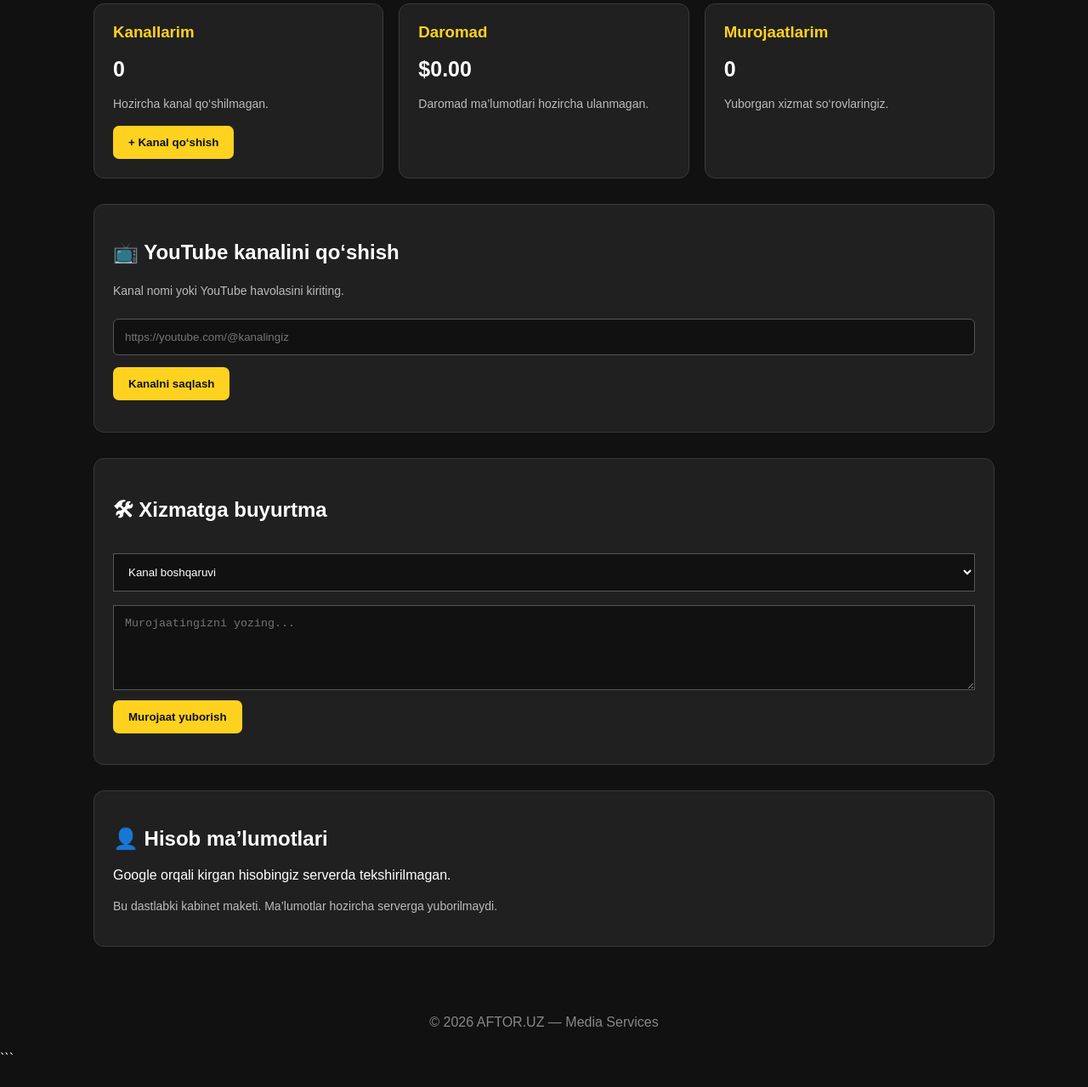
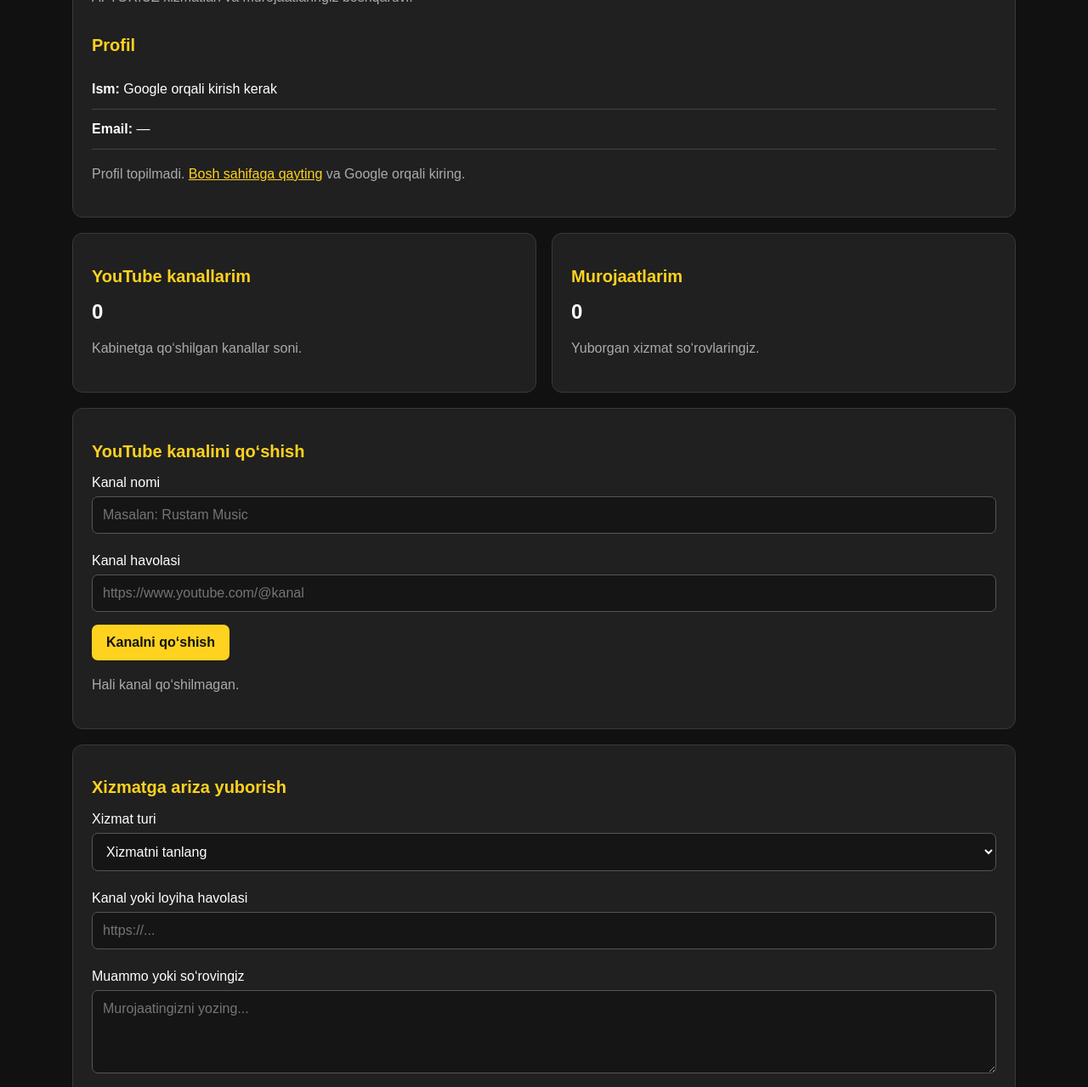
Before and after one commit to RUSTAMMUSIC/webrtc-chat-site, a website: page dashboard.html in a window 1280 px wide. Shown: the part 235-1514 px from the top of the page at 85% size. Before the commit the page ends 1490 px from the top, so only its background shows below. Drawn offline with Linux system fonts and the light colour scheme.

Commit message:
Update dashboard.html

````diff
--- a/dashboard.html
+++ b/dashboard.html
@@ -3,112 +3,197 @@
 <html lang="uz">
 <head>
 <meta charset="UTF-8">
-<meta name="viewport" content="width=device-width, initial-scale=1.0">
+<meta name="viewport" content="width=device-width, initial-scale=1">
 <title>AFTOR.UZ — Shaxsiy kabinet</title>
 <style>
+:root{--yellow:#ffd21f;--black:#111;--card:#202020;--gray:#aaa}
 *{box-sizing:border-box}
-body{margin:0;background:#111;color:#fff;font-family:Arial,sans-serif}
-header{background:#202020;padding:20px 6%;border-bottom:2px solid #ffd21f}
-.logo{font-size:27px;font-weight:bold;color:#ffd21f}
-main{max-width:1100px;margin:35px auto;padding:20px}
-h1{font-size:30px}
-.cards{display:grid;grid-template-columns:repeat(auto-fit,minmax(220px,1fr));gap:18px}
-.card{background:#202020;border:1px solid #393939;border-radius:12px;padding:22px}
-.card h3{color:#ffd21f;margin-top:0}
-.value{font-size:25px;font-weight:bold;margin:15px 0}
-.note{color:#bbb;font-size:14px;line-height:1.6}
-button{background:#ffd21f;color:#111;border:0;padding:12px 18px;border-radius:7px;font-weight:bold;cursor:pointer}
-a{color:#ffd21f}
-section{margin-top:30px}
-footer{text-align:center;padding:25px;color:#888}
+body{margin:0;background:var(--black);color:#fff;font-family:Arial,sans-serif}
+header{background:#202020;border-bottom:2px solid var(--yellow);padding:18px 5%;display:flex;justify-content:space-between;align-items:center;gap:12px;flex-wrap:wrap}
+.logo{font-size:25px;font-weight:bold}.logo span{color:var(--yellow)}
+header a{color:white;text-decoration:none}
+main{max-width:1150px;margin:30px auto;padding:0 20px}
+h1{font-size:30px}h2{font-size:20px;color:var(--yellow)}
+.muted{color:var(--gray);line-height:1.6}
+.cards{display:grid;grid-template-columns:repeat(auto-fit,minmax(240px,1fr));gap:18px}
+.card{background:var(--card);border:1px solid #393939;border-radius:12px;padding:22px;margin-bottom:18px}
+.value{font-size:24px;font-weight:bold;margin:15px 0}
+button,input,select,textarea{font:inherit}
+button{background:var(--yellow);color:#111;border:0;padding:12px 17px;border-radius:7px;font-weight:bold;cursor:pointer}
+button.secondary{background:#333;color:#fff;border:1px solid #555}
+input,select,textarea{width:100%;padding:12px;margin:7px 0 15px;background:#151515;color:white;border:1px solid #555;border-radius:7px}
+label{display:block;margin-top:8px}
+.row{display:flex;justify-content:space-between;align-items:center;gap:10px;flex-wrap:wrap}
+.item{padding:14px 0;border-bottom:1px solid #444;overflow-wrap:anywhere}
+.status{color:var(--yellow);font-size:13px}
+.hidden{display:none}
+footer{text-align:center;color:#888;padding:25px}
 </style>
 </head>
 <body>
-<header><div class="logo">AFTOR.UZ <span style="color:white">| KABINET</span></div></header>
+<header>
+  <div class="logo">AFTOR<span>.UZ</span> | KABINET</div>
+  <div class="row">
+    <a href="/">Bosh sahifa</a>
+    <button class="secondary" id="logoutBtn">Chiqish</button>
+  </div>
+</header>
+
 <main>
+  <section class="card">
+    <div class="row">
+      <div>
         <h1>Shaxsiy kabinet</h1>
-<p class="note">AFTOR.UZ xizmatlari va murojaatlaringiz boshqaruvi.</p>
+        <p class="muted">AFTOR.UZ xizmatlari va murojaatlaringiz boshqaruvi.</p>
+      </div>
+      <div id="profileIcon" style="font-size:38px">👤</div>
+    </div>
+    <h2>Profil</h2>
+    <div class="item"><strong>Ism:</strong> <span id="userName">Ma’lumot yuklanmoqda...</span></div>
+    <div class="item"><strong>Email:</strong> <span id="userEmail">—</span></div>
+    <p class="muted" id="loginMessage"></p>
+  </section>
 
   <div class="cards">
-<div class="card">
-<h3>Kanallarim</h3>
+    <section class="card">
+      <h2>YouTube kanallarim</h2>
       <div class="value" id="channelCount">0</div>
-<p class="note">Hozircha kanal qo‘shilmagan.</p>
-<button onclick="addChannel()">+ Kanal qo‘shish</button>
-</div>
-<div class="card">
-<h3>Daromad</h3>
-<div class="value">$0.00</div>
-<p class="note">Daromad ma’lumotlari hozircha ulanmagan.</p>
-</div>
-<div class="card">
-<h3>Murojaatlarim</h3>
+      <p class="muted">Kabinetga qo‘shilgan kanallar soni.</p>
+    </section>
+    <section class="card">
+      <h2>Murojaatlarim</h2>
       <div class="value" id="requestCount">0</div>
-<p class="note">Yuborgan xizmat so‘rovlaringiz.</p>
-</div>
+      <p class="muted">Yuborgan xizmat so‘rovlaringiz.</p>
+    </section>
   </div>
 
   <section class="card">
-<h2>📺 YouTube kanalini qo‘shish</h2>
-<p class="note">Kanal nomi yoki YouTube havolasini kiriting.</p>
-<input id="channelInput" placeholder="https://youtube.com/@kanalingiz"
-style="width:100%;padding:13px;margin:8px 0 14px;border-radius:6px;border:1px solid #555;background:#111;color:white">
-<br>
-<button onclick="saveChannel()">Kanalni saqlash</button>
-<div id="channelList" class="note" style="margin-top:15px"></div>
+    <h2>YouTube kanalini qo‘shish</h2>
+    <form id="channelForm">
+      <label>Kanal nomi</label>
+      <input id="channelName" required placeholder="Masalan: Rustam Music">
+      <label>Kanal havolasi</label>
+      <input id="channelUrl" type="url" required placeholder="https://www.youtube.com/@kanal">
+      <button type="submit">Kanalni qo‘shish</button>
+    </form>
+    <div id="channelList"></div>
   </section>
 
   <section class="card">
-<h2>🛠 Xizmatga buyurtma</h2>
-<select id="service" style="width:100%;padding:13px;margin:8px 0;background:#111;color:white;border:1px solid #555">
-<option>Kanal boshqaruvi</option>
+    <h2>Xizmatga ariza yuborish</h2>
+    <form id="requestForm">
+      <label>Xizmat turi</label>
+      <select id="service" required>
+        <option value="">Xizmatni tanlang</option>
+        <option>YouTube kanal boshqaruvi</option>
         <option>Mualliflik huquqi bo‘yicha maslahat</option>
-<option>Content ID bo‘yicha maslahat</option>
+        <option>Mualliflik da’vosini ko‘rib chiqish</option>
         <option>Kanal rivojlantirish strategiyasi</option>
-<option>Mualliflik da’vosini tekshirish</option>
+        <option>Musiqani platformalarga tarqatish bo‘yicha maslahat</option>
+        <option>Boshqa xizmat</option>
       </select>
-<textarea id="details" placeholder="Murojaatingizni yozing..."
-style="width:100%;height:100px;padding:13px;margin:8px 0;background:#111;color:white;border:1px solid #555"></textarea>
-<br>
-<button onclick="sendRequest()">Murojaat yuborish</button>
-<p id="notice" class="note"></p>
+      <label>Kanal yoki loyiha havolasi</label>
+      <input id="projectUrl" type="url" placeholder="https://..." required>
+      <label>Muammo yoki so‘rovingiz</label>
+      <textarea id="details" rows="4" required placeholder="Murojaatingizni yozing..."></textarea>
+      <button type="submit">Ariza yuborish</button>
+    </form>
+    <p class="muted">Ariza yuborilishi xizmat ko‘rsatilishi yoki natija kafolatlanganini anglatmaydi.</p>
   </section>
 
   <section class="card">
-<h2>👤 Hisob ma’lumotlari</h2>
-<p id="account">Google orqali kirgan hisobingiz serverda tekshirilmagan.</p>
-<p class="note">Bu dastlabki kabinet maketi. Ma’lumotlar hozircha serverga yuborilmaydi.</p>
+    <h2>Arizalarim holati</h2>
+    <div id="requestList" class="muted">Hozircha arizalar yo‘q.</div>
   </section>
 </main>
+
 <footer>© <span id="year"></span> AFTOR.UZ — Media Services</footer>
 
 <script>
-let channels=[];
-let requests=[];
-function addChannel(){
- document.getElementById('channelInput').focus();
+const $ = id => document.getElementById(id);
+const storageKey = "aftor_dashboard_v1";
+let profile = JSON.parse(localStorage.getItem("aftor_profile") || "null");
+let data = JSON.parse(localStorage.getItem(storageKey) || '{"channels":[],"requests":[]}');
+
+function saveData(){
+  localStorage.setItem(storageKey, JSON.stringify(data));
+  render();
 }
-function saveChannel(){
- const input=document.getElementById('channelInput');
- const value=input.value.trim();
- if(!value){alert('Avval kanal havolasini kiriting.');return;}
- channels.push(value);
- document.getElementById('channelCount').textContent=channels.length;
- document.getElementById('channelList').innerHTML=channels.map((c,i)=>
- (i+1)+'. '+c).join('<br>');
- input.value='';
+function safeText(value){
+  return String(value ?? "").replace(/[&<>"']/g, c => ({
+    "&":"&amp;","<":"&lt;",">":"&gt;",'"':"&quot;","'":"&#39;"
+  }[c]));
 }
-function sendRequest(){
- const details=document.getElementById('details').value.trim();
- if(!details){alert('Murojaatingizni yozing.');return;}
- requests.push({service:document.getElementById('service').value,details});
- document.getElementById('requestCount').textContent=requests.length;
- document.getElementById('notice').textContent=
- 'Murojaat ushbu sahifada qayd etildi. Hozircha serverga yuborilmadi.';
- document.getElementById('details').value='';
+function render(){
+  $("channelCount").textContent = data.channels.length;
+  $("requestCount").textContent = data.requests.length;
+  $("channelList").innerHTML = data.channels.length
+    ? data.channels.map((c,i)=>`<div class="item"><strong>${safeText(c.name)}</strong><br><a href="${safeText(c.url)}" target="_blank" rel="noopener" style="color:#ffd21f">${safeText(c.url)}</a><br><button class="secondary" onclick="removeChannel(${i})">O‘chirish</button></div>`).join("")
+    : '<p class="muted">Hali kanal qo‘shilmagan.</p>';
+  $("requestList").innerHTML = data.requests.length
+    ? [...data.requests].reverse().map(r=>`<div class="item"><strong>${safeText(r.service)}</strong><p>${safeText(r.details)}</p><p class="muted">${safeText(r.url)}</p><span class="status">${safeText(r.status)} · ${safeText(r.date)}</span></div>`).join("")
+    : '<p class="muted">Hozircha arizalar yo‘q.</p>';
 }
-document.getElementById('year').textContent=new Date().getFullYear();
+window.removeChannel = function(i){
+  if(confirm("Ushbu kanalni o‘chirasizmi?")){
+    data.channels.splice(i,1);saveData();
+  }
+};
+
+async function loadGoogleProfile(){
+  const hash = new URLSearchParams(location.hash.slice(1));
+  const token = hash.get("access_token");
+
+  if(token){
+    try{
+      const response = await fetch("https://www.googleapis.com/oauth2/v3/userinfo",{
+        headers:{Authorization:"Bearer "+token}
+      });
+      if(!response.ok) throw new Error("Google profilini olib bo‘lmadi");
+      const user = await response.json();
+      profile = {name:user.name || "Foydalanuvchi",email:user.email || "",picture:user.picture || ""};
+      localStorage.setItem("aftor_profile",JSON.stringify(profile));
+      history.replaceState(null,"",location.pathname);
+    }catch(error){
+      $("loginMessage").textContent = "Google profilini tekshirib bo‘lmadi. Bosh sahifadan qayta kiring.";
+    }
+  }
+
+  if(profile){
+    $("userName").textContent = profile.name || "Foydalanuvchi";
+    $("userEmail").textContent = profile.email || "—";
+    if(profile.picture){
+      $("profileIcon").innerHTML = `<img src="${safeText(profile.picture)}" alt="Profil rasmi" style="width:48px;height:48px;border-radius:50%">`;
+    }
+  }else{
+    $("userName").textContent = "Google orqali kirish kerak";
+    $("loginMessage").innerHTML = 'Profil topilmadi. <a href="/" style="color:#ffd21f">Bosh sahifaga qayting</a> va Google orqali kiring.';
+  }
+}
+$("channelForm").addEventListener("submit",e=>{
+  e.preventDefault();
+  data.channels.push({name:$("channelName").value.trim(),url:$("channelUrl").value.trim()});
+  e.target.reset();saveData();
+});
+$("requestForm").addEventListener("submit",e=>{
+  e.preventDefault();
+  data.requests.push({
+    service:$("service").value,
+    url:$("projectUrl").value.trim(),
+    details:$("details").value.trim(),
+    status:"Qabul qilindi — ko‘rib chiqilishi kutilmoqda",
+    date:new Date().toLocaleString("uz-UZ")
+  });
+  e.target.reset();saveData();
+  alert("Ariza ushbu brauzerda saqlandi. Serverga yuborish hali ulanmagan.");
+});
+$("logoutBtn").addEventListener("click",()=>{
+  localStorage.removeItem("aftor_profile");
+  location.href="/";
+});
+$("year").textContent = new Date().getFullYear();
+render();
+loadGoogleProfile();
 </script>
 </body>
 </html>
-```
````
Lines whose indentation alone changed are shown as unchanged.
